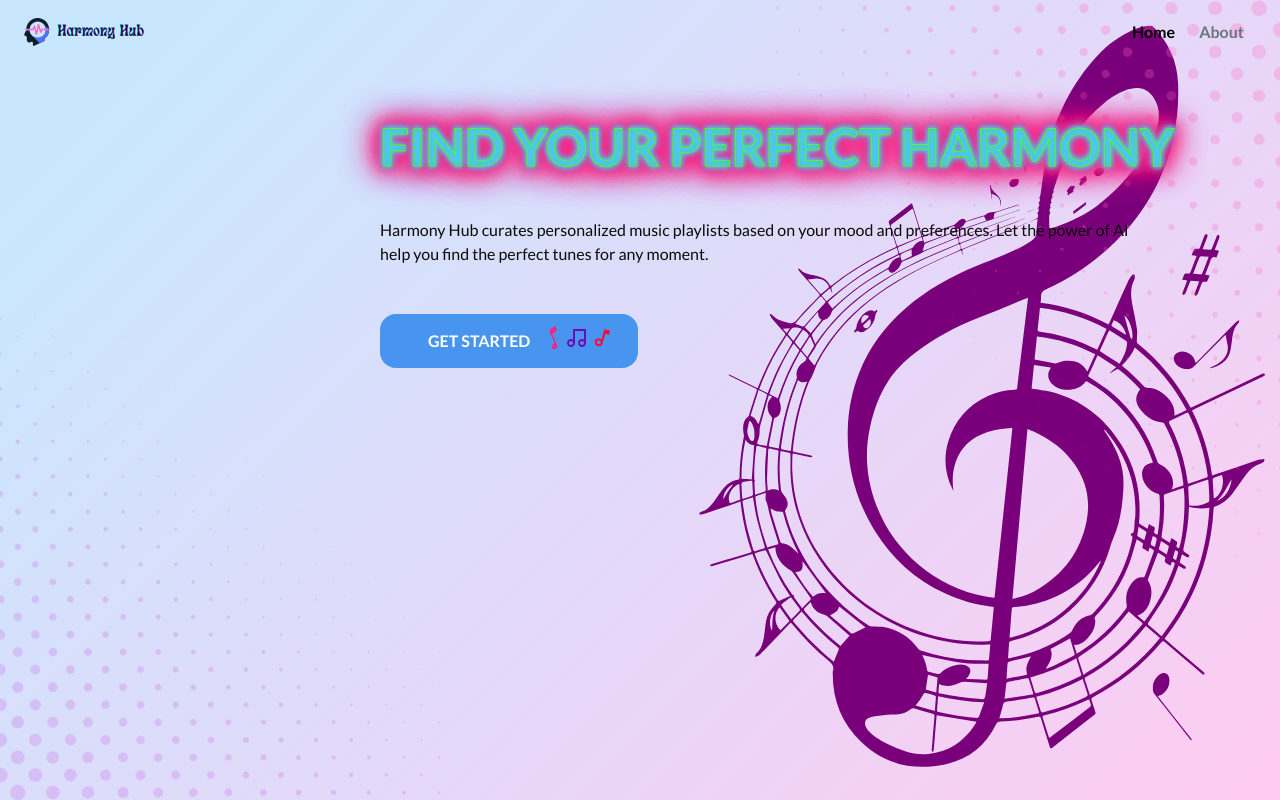
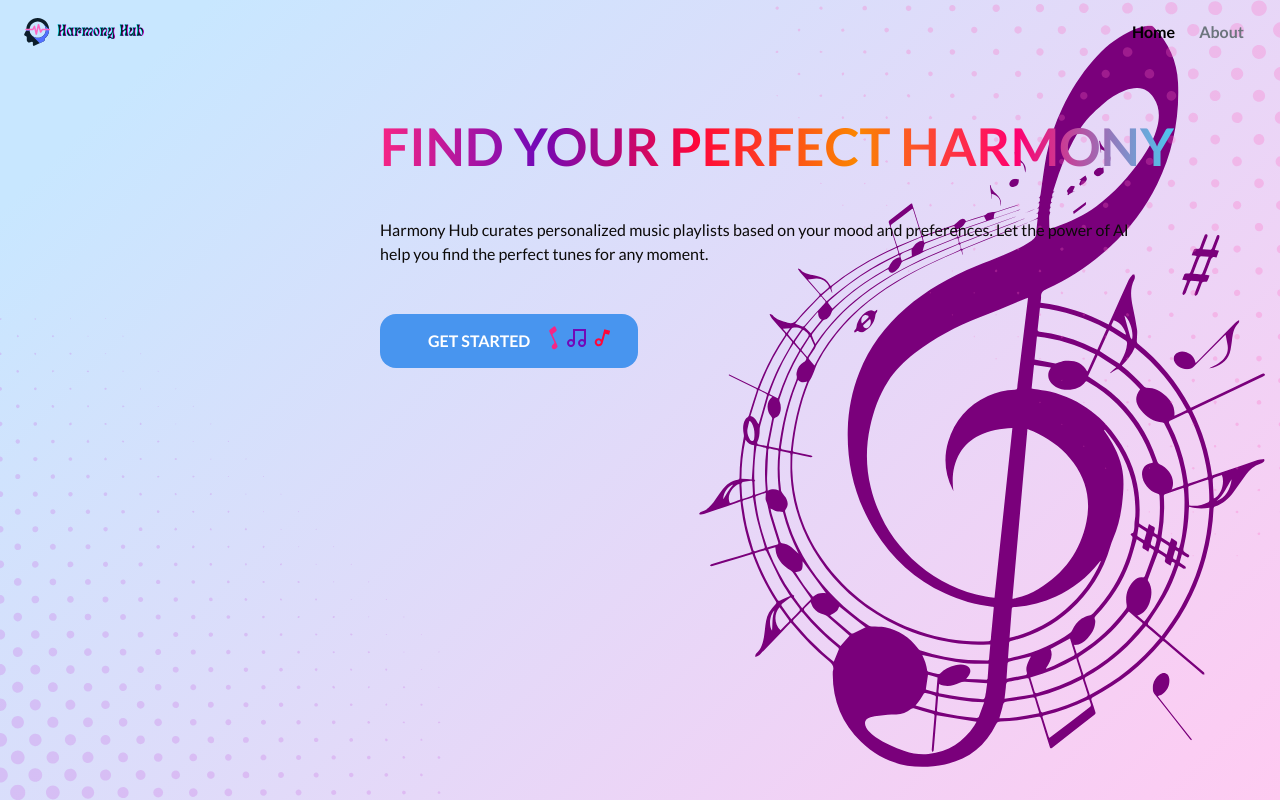
Before and after one commit to Dman0808/harmony-hub, a React (Vite) app: page / in a window 1280 px wide. Built offline with nearby package versions, Linux system fonts and the light colour scheme.

Commit message:
fix: update styles

```diff
--- a/src/components/Hero/Hero.styled.jsx
+++ b/src/components/Hero/Hero.styled.jsx
@@ -69,28 +69,29 @@ export const HeroTitle = styled.h1`
   font-size: 5.2rem;
   line-height: 0.88;
   text-transform: uppercase;
-  color: ${({ theme }) => theme.colors.buttonHoverBgColor};
-  position: relative;
+  /* color: ${({ theme }) => theme.colors.buttonHoverBgColor}; */
+  -webkit-text-fill-color: transparent;
+  -webkit-background-clip: text;
+  background-image: linear-gradient(
+    90deg,
+    #f72585 0,
+    #7209b7 20%,
+    #ff073a 40%,
+    #fb8500 60%,
+    #ff006e 80%,
+    #4cc9f0 100%
+  );
+  background-size: 100%;
+  -webkit-box-decoration-break: clone;
   white-space: nowrap;
-  text-shadow: 0 0 5px ${({ theme }) => theme.colors.blueColor},
-    0 0 5px ${({ theme }) => theme.colors.blueColor},
-    0 0 10px ${({ theme }) => theme.colors.blueColor},
-    0 0 15px ${({ theme }) => theme.colors.pinkColor},
-    0 0 20px ${({ theme }) => theme.colors.pinkColor},
-    0 0 25px ${({ theme }) => theme.colors.pinkColor},
-    0 0 35px ${({ theme }) => theme.colors.pinkColor},
-    0 0 40px ${({ theme }) => theme.colors.pinkColor};
-
-  &::before {
-    content: "Find Your Perfect Harmony";
-    font-size: 5.2rem;
-    position: absolute;
-    top: 0;
-    left: 0;
-    color: ${({ theme }) => theme.colors.pinkColor};
-    color: transparent;
-    -webkit-text-stroke: 1px ${({ theme }) => theme.colors.greenColor};
-  }
+  /* text-shadow: 0 0 1px ${({ theme }) => theme.colors.blueColor},
+    0 0 2px ${({ theme }) => theme.colors.blueColor},
+    0 0 3px ${({ theme }) => theme.colors.blueColor},
+    0 0 4px ${({ theme }) => theme.colors.pinkColor},
+    0 0 5px ${({ theme }) => theme.colors.pinkColor},
+    0 0 6px ${({ theme }) => theme.colors.pinkColor},
+    0 0 7px ${({ theme }) => theme.colors.pinkColor},
+    0 0 8px ${({ theme }) => theme.colors.pinkColor}; */
 `;
 
 export const HeroText = styled.p`
--- a/src/theme/theme.js
+++ b/src/theme/theme.js
@@ -7,11 +7,15 @@ export const theme = {
     activeLinkColor: "#000",
     whiteColor: "#fff",
     buttonBgColor: "#4895ef",
+    // buttonBgColor: "#4cc9f0",
     buttonHoverBgColor: "#4cc9f0",
+    // buttonHoverBgColor: "#9b45d6",
     pinkColor: "#f72585",
     blueColor: "#4cc9f0",
     violetColor: "#7209b7",
     redColor: "#ff073a",
     greenColor: "#49ff18",
+    headingGradient:
+      "linear-gradient(90deg, #f72585, #7209b7, #ff073a, #49ff18)",
   },
 };
```
